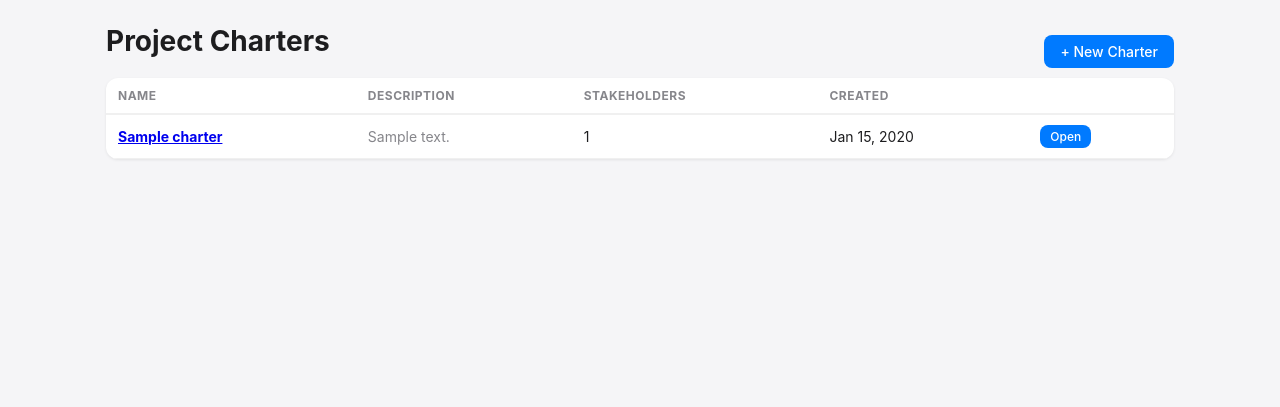
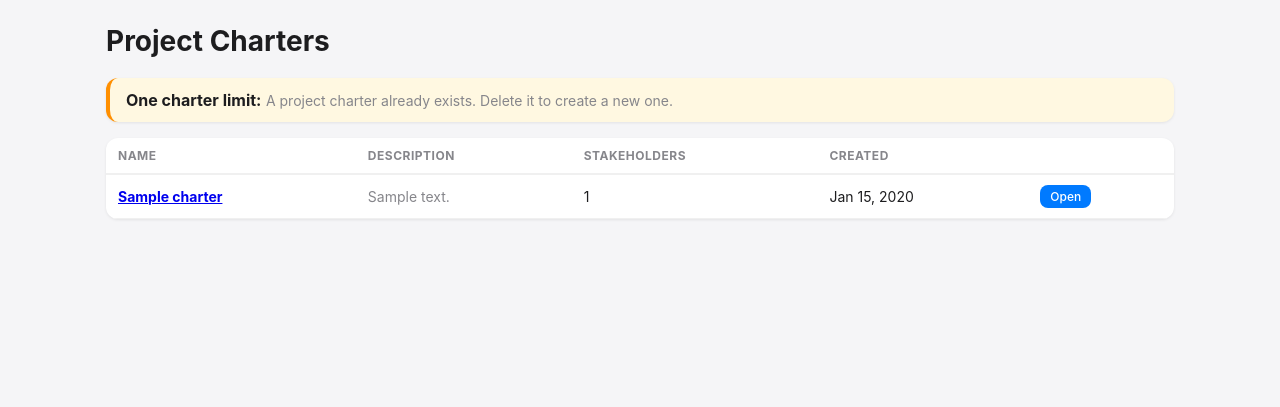
Before and after one commit to dorjenorbulim/project-manager, a Flask app: page /charters in a window 1280 px wide. Shown: the part 52-459 px from the top of the page. Run offline with Flask 3, Linux system fonts and the light colour scheme; tables that the repository leaves empty hold one stand-in row (values such as "Sample post").

Commit message:
Enforce single charter across all entry points
The /charters/new route (manual charter creation) was still allowing
a second charter to be created. Now blocked when a charter exists:

- charter_new route: redirects to existing charter with a flash message
- charter_list template: hides New Charter button, shows limit warning
- dashboard template: hides + New Charter button when a charter exists
- proposal_convert: already enforced (previous commit)

All three entry points (manual creation, proposal conversion, UI
buttons) now consistently enforce one charter at a time.

Co-authored-by: factory-droid[bot] <138933559+factory-droid[bot]@users.noreply.github.com>

```diff
--- a/app/routes.py
+++ b/app/routes.py
@@ -41,6 +41,12 @@ def charter_list():
 @bp.route('/charters/new', methods=['GET', 'POST'])
 def charter_new():
     from app.ai_agent import generate_charter_outline, is_ai_configured, get_ai_status
+
+    # Enforce single charter
+    existing = ProjectCharter.query.first()
+    if existing:
+        flash('A project charter already exists. Only one charter is allowed at a time. Delete it first to create a new one.')
+        return redirect(url_for('main.charter_view', id=existing.id))
 
     if request.method == 'POST':
         name = request.form.get('name', '').strip()
--- a/app/templates/charter_list.html
+++ b/app/templates/charter_list.html
@@ -3,10 +3,16 @@
 {% block content %}
 <div style="display:flex;justify-content:space-between;align-items:center;">
     <h1>Project Charters</h1>
+    {% if not charters %}
     <a href="/charters/new" class="btn btn-primary">+ New Charter</a>
+    {% endif %}
 </div>
 
 {% if charters %}
+<div class="card" style="margin-bottom:16px;border-left:4px solid #ff8f00;background:#fff8e1;padding:12px 16px;">
+    <strong>One charter limit:</strong>
+    <span style="color:#86868b;font-size:14px;">A project charter already exists. Delete it to create a new one.</span>
+</div>
 <div class="card" style="padding:0;overflow:hidden;">
     <table>
         <tr><th>Name</th><th>Description</th><th>Stakeholders</th><th>Created</th><th></th></tr>
@@ -25,9 +31,9 @@
 </div>
 {% else %}
 <div class="card" style="text-align:center;padding:48px;">
-    <p style="color:#86868b;margin-bottom:16px;">No project charters yet.</p>
-    <a href="/charters/new" class="btn btn-primary">Build your first charter</a>
-    <p style="color:#86868b;font-size:13px;margin-top:12px;">Just give a name and a short description - the outline is suggested for you.</p>
+    <p style="color:#86868b;margin-bottom:16px;">No project charter yet.</p>
+    <a href="/charters/new" class="btn btn-primary">Build your charter</a>
+    <p style="color:#86868b;font-size:13px;margin-top:12px;">Just give a name and a short description - the outline is suggested for you. Only one charter is allowed at a time.</p>
 </div>
 {% endif %}
 {% endblock %}
--- a/app/templates/dashboard.html
+++ b/app/templates/dashboard.html
@@ -39,10 +39,12 @@
 <div class="card" style="margin-bottom: 24px;">
     <div style="display:flex;justify-content:space-between;align-items:center;flex-wrap:wrap;gap:12px;">
         <div>
-            <h2 style="margin:0 0 4px;">Project Charters</h2>
-            <p style="color:#86868b;font-size:14px;">Build a charter from a name and a short description - the outline is suggested for you.</p>
+            <h2 style="margin:0 0 4px;">Project Charter</h2>
+            <p style="color:#86868b;font-size:14px;">Only one charter at a time. {% if charters %}Delete it to create a new one.{% else %}Build one from a name and short description.{% endif %}</p>
         </div>
+        {% if not charters %}
         <a href="/charters/new" class="btn btn-primary">+ New Charter</a>
+        {% endif %}
     </div>
     {% if charters %}
     <table style="margin-top:12px;">
```
